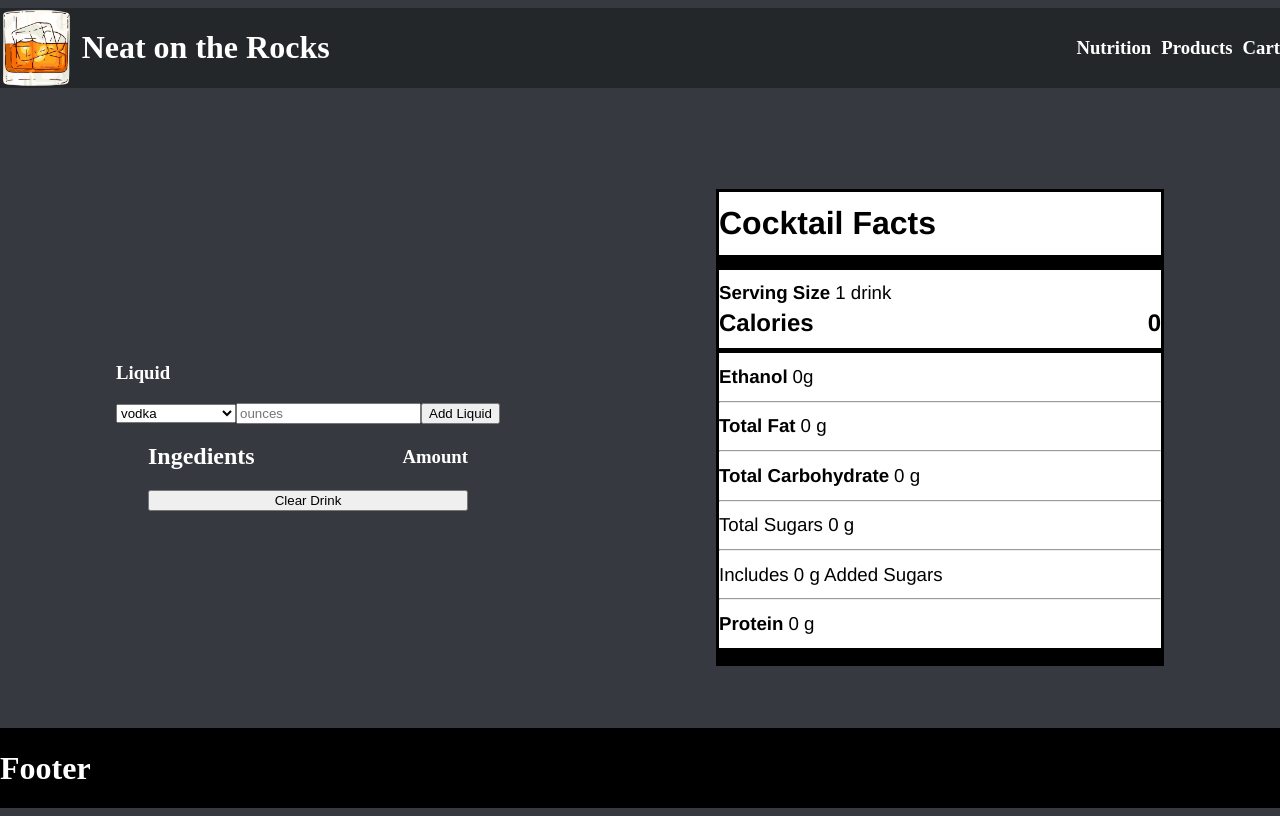
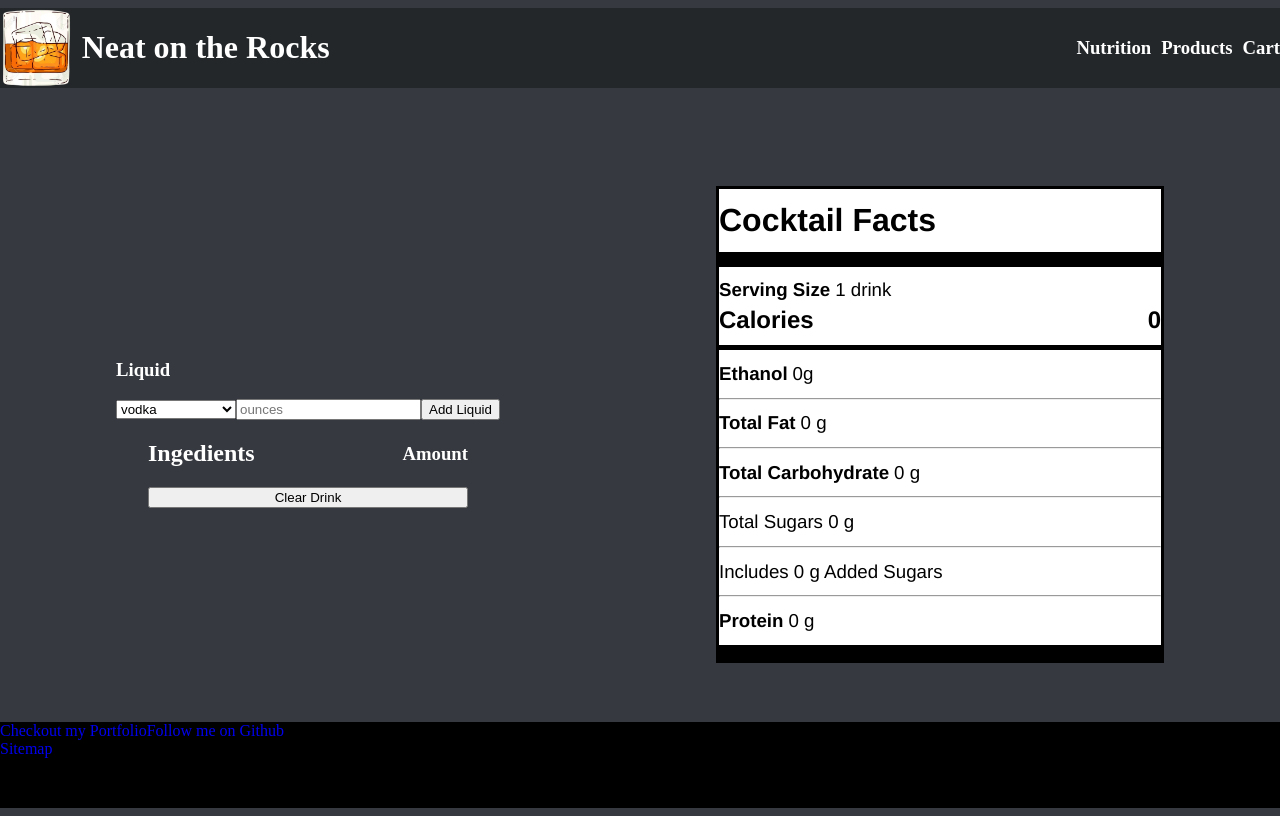
Before and after one commit to aldoportillo/NeatontheRocks, a React (Create React App) app: page /macro in a window 1280 px wide. Built offline with nearby package versions, Linux system fonts and the light colour scheme.

Commit message:
Add links to footer

```diff
--- a/src/components/Footer.js
+++ b/src/components/Footer.js
@@ -3,7 +3,14 @@ import React from 'react'
 export default function Footer() {
   return (
     <div className='footer'>
-        <h1>Footer</h1>
+        <div className='footer-rows'>
+            <a href="https://www.aldoportillo.com/" target="_blank" rel="noreferrer">Checkout my Portfolio</a>
+            <a href="https://github.com/aldoportillo" target="_blank" rel="noreferrer">Follow me on Github</a>
+        </div>
+        <div className='footer-rows'>
+            <a href='https://whimsical.com/neat-on-the-rocks-XNT8xwpnk6JWGdoByfL5cp' target="_blank" rel="noreferrer">Sitemap</a>
+            <p>Aldo Portillo &copy; 2022</p>
+        </div>
     </div>
   )
 }
```
